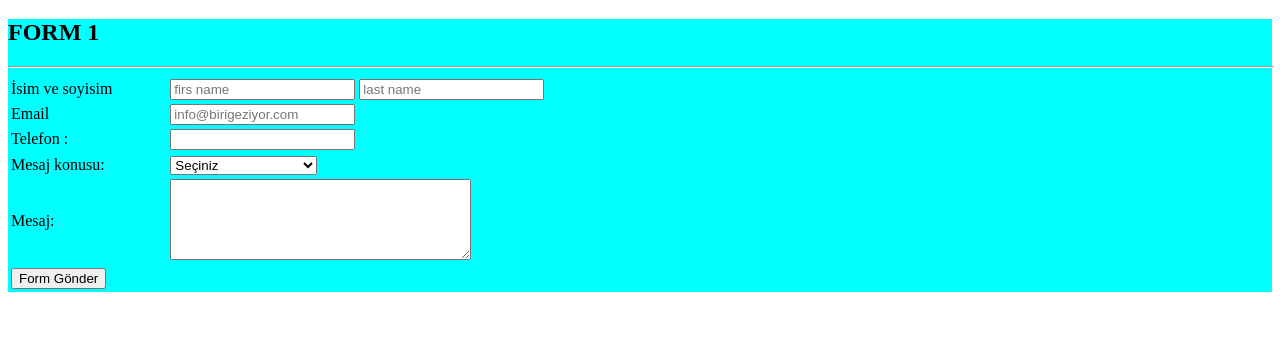
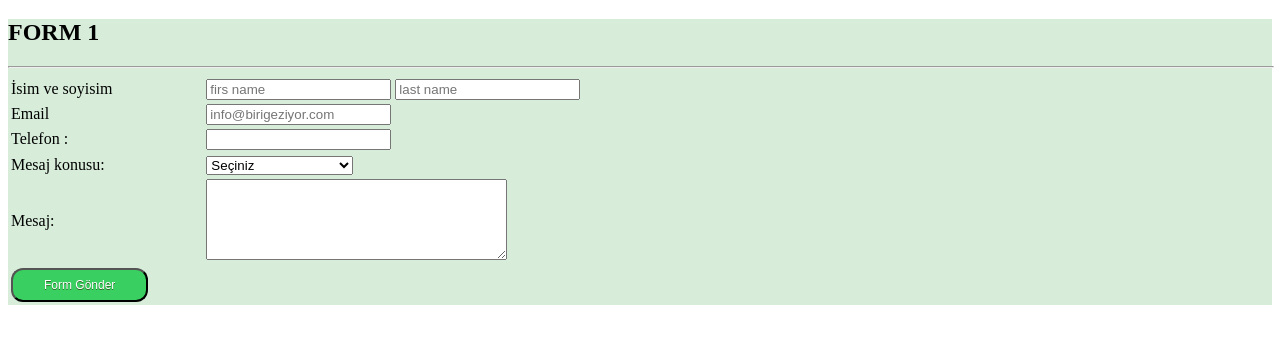
Before and after one commit to canndd/Sample-form-templates, a plain HTML site: page index.html in a window 1280 px wide. Shown: the part 61-404 px from the top of the page. Drawn offline with Linux system fonts and the light colour scheme.

Commit message:
form-bg color and btn css add

```diff
--- /dev/null
+++ b/css/style.css
@@ -0,0 +1,17 @@
+#formdiv1{
+    background-color: rgb(215, 237, 218);
+}
+
+
+#form1btn{
+    background-color:#3acf61;
+	border-radius:12px;
+	display:inline-block;
+	cursor:pointer;
+	color:#ffffff;
+	font-family:Arial;
+	font-size:12px;
+	padding:8px 31px;
+	text-decoration:none;
+	text-shadow:0px 1px 0px #2f6627;
+}
--- a/index.html
+++ b/index.html
@@ -4,13 +4,14 @@
     <meta charset="UTF-8">
     <meta http-equiv="X-UA-Compatible" content="IE=edge">
     <meta name="viewport" content="width=device-width, initial-scale=1.0">
+    <link rel="stylesheet" href="css/style.css">
     <title>FORM||TEMPLATES</title>
 </head>
 <body>
     <h1>FORM ÖRNEKLERİ</h1>
 
 
-    <div style="background-color: cyan;">
+    <div id="formdiv1" >
         <h2>FORM 1</h2>
         <hr style="color: white; width: 100%;">
 
@@ -75,7 +76,7 @@
 
                 <td>
 
-                    <input type="button" value="Form Gönder">
+                    <input id="form1btn" type="button" value="Form Gönder">
                 </td>
             </tr>
 
```
